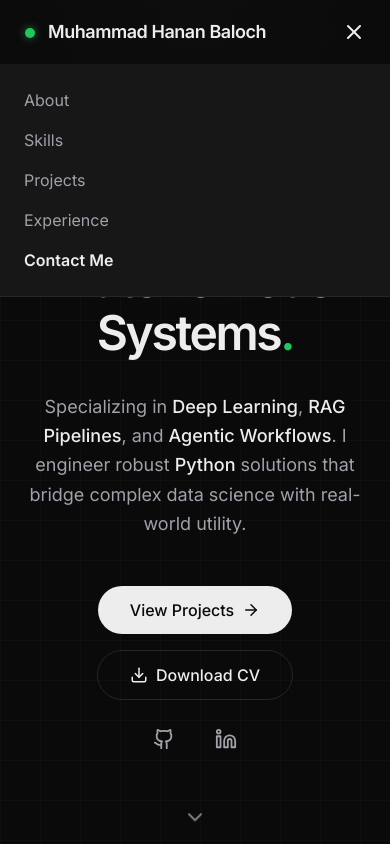
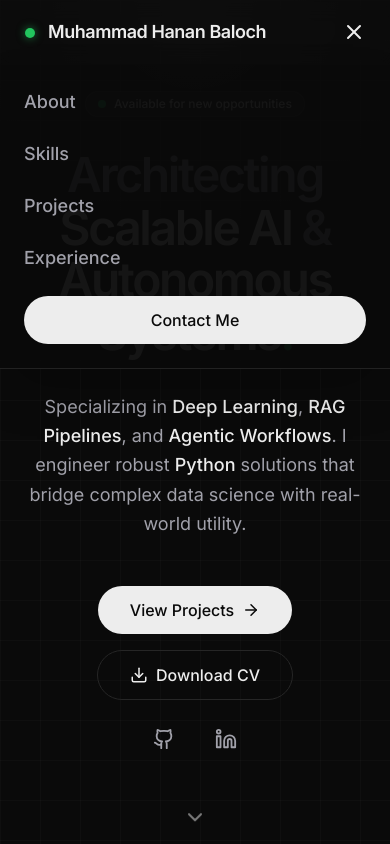
Before and after one commit to muhammadhananbaloch/portfolio-website, a React (Vite) app: page / in a window 390 px wide. Both pictures are taken after a click on the button 354 px from the left and 32 px from the top of the page. Shown: the top 844 px of the page. Built offline with nearby package versions, Linux system fonts and the light colour scheme; the HTML template or start-up script is replaced by a standard one.

Commit message:
feat(ui): fix mobile menu nesting, improve contact button UX, and add slide animation

```diff
--- a/src/components/Navbar.tsx
+++ b/src/components/Navbar.tsx
@@ -1,5 +1,6 @@
 import { useState } from "react";
 import { Menu, X } from "lucide-react";
+import { motion, AnimatePresence } from "framer-motion"; // Import AnimatePresence
 
 const navLinks = [
   { label: "About", href: "#about" },
@@ -14,17 +15,17 @@ const Navbar = () => {
   return (
     <nav className="fixed top-0 w-full z-50 glass-nav">
       <div className="max-w-6xl mx-auto px-6 h-16 flex items-center justify-between">
+
+        {/* Logo */}
         <a href="#" className="text-foreground font-semibold tracking-tight text-lg flex items-center gap-3 group">
-
-          {/* Added 'mt-[2px]' to push the dot down slightly for visual alignment */}
           <div className="relative flex h-3 w-3 items-center justify-center mt-[2px]">
              <span className="absolute inline-flex h-full w-full animate-ping rounded-full bg-green-400 opacity-20 group-hover:opacity-40 transition-opacity"></span>
              <span className="relative inline-flex h-2.5 w-2.5 rounded-full bg-green-500 shadow-[0_0_8px_rgba(34,197,94,0.6)]"></span>
           </div>
-
           <span>Muhammad Hanan Baloch</span>
         </a>
 
+        {/* Desktop Navigation */}
         <div className="hidden md:flex items-center gap-8 text-sm font-medium">
           {navLinks.map((link) => (
             <a
@@ -43,28 +44,43 @@ const Navbar = () => {
           </a>
         </div>
 
+        {/* Mobile Toggle Button */}
         <button className="md:hidden text-foreground" onClick={() => setOpen(!open)}>
           {open ? <X size={24} /> : <Menu size={24} />}
         </button>
       </div>
 
+      {/* Animated Mobile Menu */}
+      <AnimatePresence>
         {open && (
-        <div className="absolute top-16 left-0 w-full bg-surface border-b border-border p-6 flex flex-col gap-4 md:hidden">
+          <motion.div
+            initial={{ opacity: 0, y: -20 }}
+            animate={{ opacity: 1, y: 0 }}
+            exit={{ opacity: 0, y: -20 }}
+            transition={{ duration: 0.2 }}
+            className="absolute top-16 left-0 w-full bg-background/95 backdrop-blur-xl border-b border-white/10 p-6 flex flex-col gap-6 md:hidden shadow-2xl"
+          >
             {navLinks.map((link) => (
               <a
                 key={link.href}
                 href={link.href}
                 onClick={() => setOpen(false)}
-              className="text-muted-foreground hover:text-foreground"
+                className="text-muted-foreground hover:text-foreground text-lg font-medium transition-colors"
               >
                 {link.label}
               </a>
             ))}
-          <a href="#contact" onClick={() => setOpen(false)} className="text-foreground font-semibold">
+
+            <a
+              href="#contact"
+              onClick={() => setOpen(false)}
+              className="w-full text-center px-5 py-3 bg-foreground text-background rounded-full font-medium hover:opacity-90 transition-opacity"
+            >
               Contact Me
             </a>
-        </div>
+          </motion.div>
         )}
+      </AnimatePresence>
     </nav>
   );
 };
```
Lines whose indentation alone changed are shown as unchanged.
